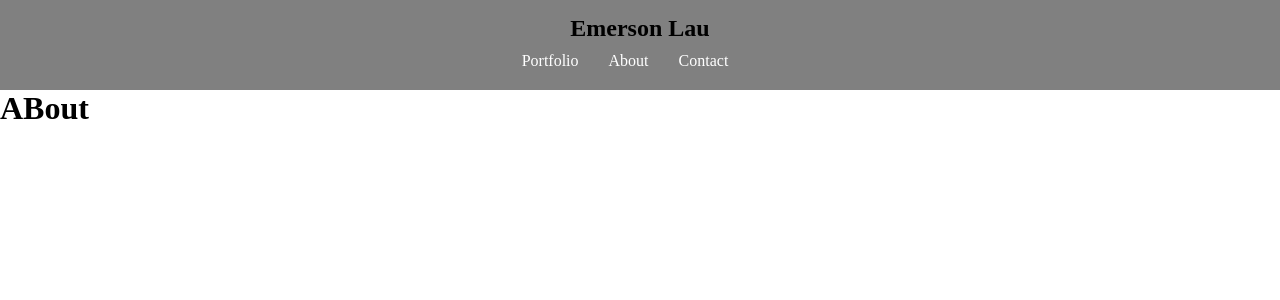
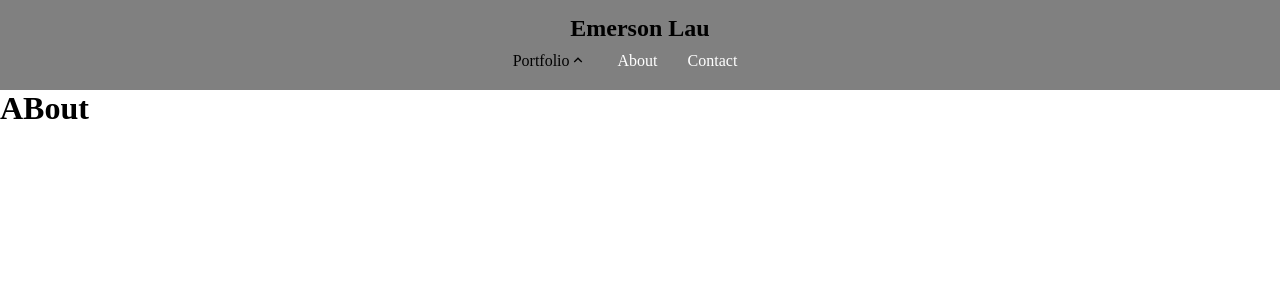
Before and after one commit to BoomBoomRay/emo_portfolio, a React (Create React App) app: page /about in a window 1280 px wide. Shown: the top 300 px of the page. Built offline with nearby package versions, Linux system fonts and the light colour scheme.

Commit message:
dropdown animation cmplte

```diff
--- /dev/null
+++ b/src/components/DropdownMenu/index.js
@@ -0,0 +1,60 @@
+import React from 'react';
+import styled from 'styled-components';
+import { Link } from 'react-router-dom';
+
+import { RiArrowUpSLine } from 'react-icons/ri';
+
+export default function DropDown() {
+  return (
+    <>
+      <Wrapper>
+        <div className='portfolio-div'>
+          <p>Portfolio</p>
+          <CloseIcon />
+        </div>
+        <DropDownContainer>
+          <MenuLink>Home</MenuLink>
+          <MenuLink>Portoflio1</MenuLink>
+          <MenuLink>Portfoiolo2</MenuLink>
+        </DropDownContainer>
+      </Wrapper>
+    </>
+  );
+}
+
+const CloseIcon = styled(RiArrowUpSLine)``;
+const MenuLink = styled(Link)`
+  color: black;
+  padding: 12px 16px;
+  text-decoration: none;
+  display: block;
+  text-align: left;
+  &:hover {
+    background-color: #f1f1f1;
+  }
+`;
+const DropDownContainer = styled.div`
+  visibility: hidden;
+  background-color: #f9f9f9;
+  transition: visibility 0.8s, opacity 0.5s linear;
+  opacity: 0;
+`;
+
+const Wrapper = styled.div`
+  display: flex;
+  flex-direction: column;
+  cursor: pointer;
+
+  &:hover ${DropDownContainer} {
+    visibility: visible;
+    height: 200px;
+    opacity: 1;
+  }
+  &:hover ${CloseIcon} {
+    transform: rotate(180deg);
+    transition: transform 0.5s linear;
+  }
+  .portfolio-div {
+    display: flex;
+  }
+`;
--- a/src/components/Navbar/MainNav/MainNavbar.js
+++ b/src/components/Navbar/MainNav/MainNavbar.js
@@ -1,5 +1,6 @@
 import React from 'react';
 import Hamburger from '../Hamburger/Hamburger';
+import DropDownMenu from '../../DropdownMenu';
 import { Wrapper, LinkLi } from './MainNavbarElement';
 
 export default function Navbar({ isOpen, toggleMenu }) {
@@ -11,7 +12,7 @@ export default function Navbar({ isOpen, toggleMenu }) {
       </div>
       <div className='menu-container'>
         <ul>
-          <LinkLi to='/'>Portfolio</LinkLi>
+          <DropDownMenu />
           <LinkLi to='about'>About</LinkLi>
           <LinkLi to='contact'>Contact</LinkLi>
         </ul>
--- a/src/components/Navbar/MainNav/MainNavbarElement.js
+++ b/src/components/Navbar/MainNav/MainNavbarElement.js
@@ -32,6 +32,7 @@ export const Wrapper = styled.nav`
   }
 
   .menu-container ul {
+    display: flex;
     @media screen and (max-width: 768px) {
       display: none;
     }
--- a/src/components/Navbar/MobileNav/MobileNavElement.js
+++ b/src/components/Navbar/MobileNav/MobileNavElement.js
@@ -1,5 +1,4 @@
 import styled from 'styled-components';
-import { FaTimes } from 'react-icons/fa';
 import { Link } from 'react-router-dom';
 
 export const Wrapper = styled.aside`
@@ -25,9 +24,7 @@ export const Wrapper = styled.aside`
     list-style: none;
   }
 `;
-export const Icon = styled(FaTimes)`
-  color: white;
-`;
+
 export const LinkLi = styled(Link)`
   color: white;
   font-size: 1.5rem;
--- a/src/components/index.js
+++ b/src/components/index.js
@@ -1,3 +1,3 @@
 import Navbar from './Navbar/index';
-
-export { Navbar };
+import DropDownMenu from './DropdownMenu/index';
+export { Navbar, DropDownMenu };
```
